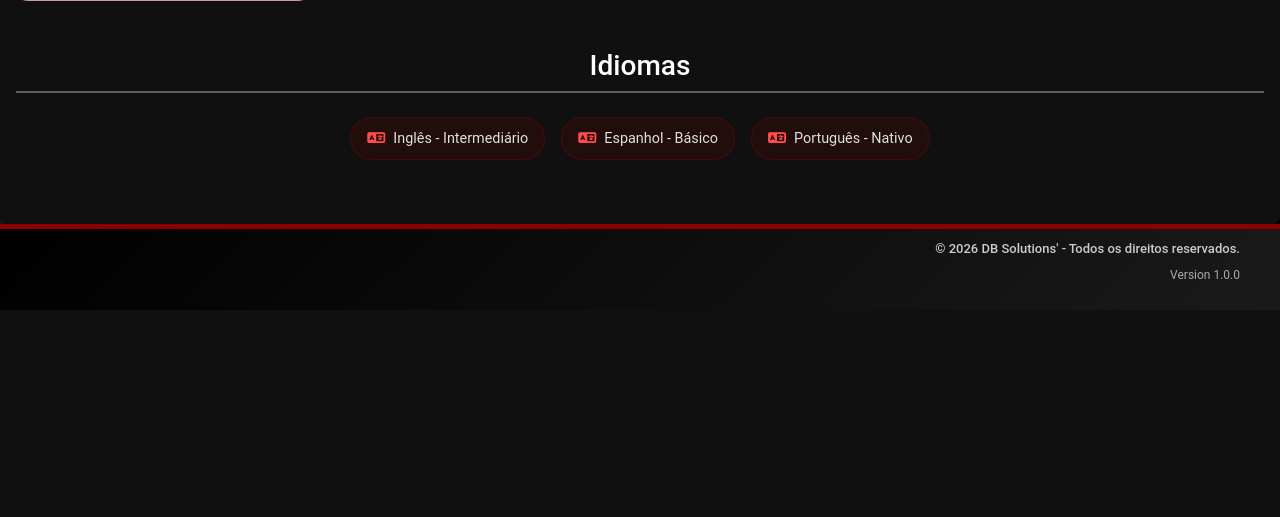
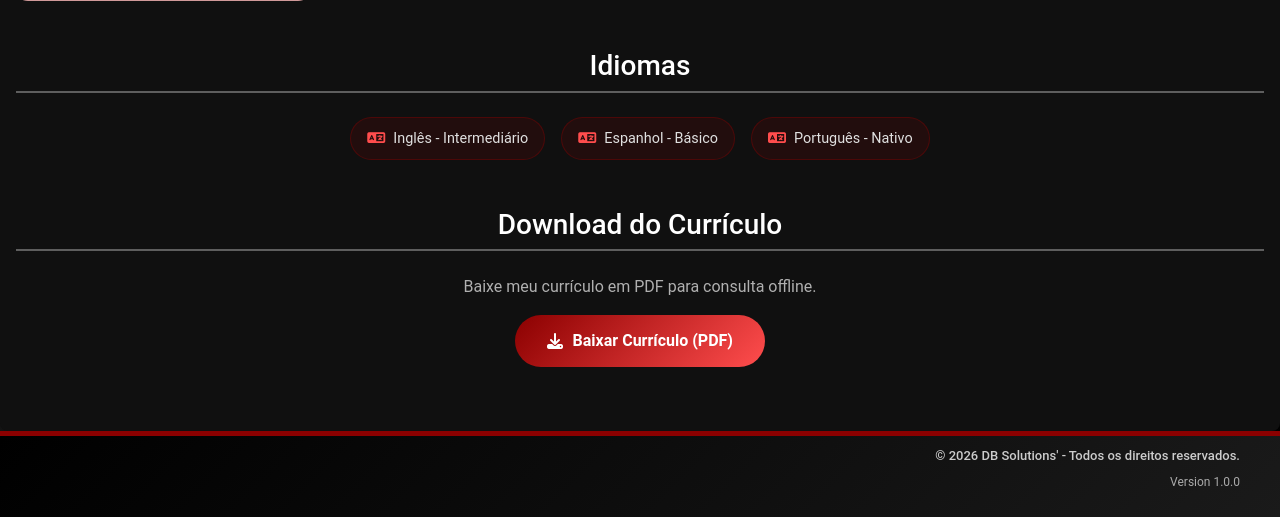
Before and after one commit to diegobernardessv/Curriculum-Vitae_DiegoBernardes, a Flask app: page /resume.html in a window 1280 px wide. Shown: the part 1500-2017 px from the top of the page. Before the commit the page ends 1810 px from the top, so only its background shows below. Run offline with Flask 3, Linux system fonts and the light colour scheme.

Commit message:
criação button download do curriculo

```diff
--- a/static/css/style.css
+++ b/static/css/style.css
@@ -642,6 +642,35 @@ article time::before {
     color: var(--color-accent-light);
 }
 
+.resume-download {
+    text-align: center;
+}
+
+.resume-download p {
+    color: var(--color-muted);
+    margin-bottom: 1rem;
+}
+
+.btn-resume-download {
+    display: inline-flex;
+    align-items: center;
+    gap: 0.6rem;
+    padding: 0.85rem 2rem;
+    border-radius: 999px;
+    background: linear-gradient(135deg, var(--color-accent), var(--color-accent-light));
+    color: #ffffff;
+    text-decoration: none;
+    font-weight: 600;
+    border: none;
+    transition: transform 0.2s ease, box-shadow 0.2s ease;
+}
+
+.btn-resume-download:hover {
+    transform: translateY(-2px);
+    box-shadow: 0 10px 25px rgba(139, 0, 0, 0.35);
+    color: #ffffff;
+}
+
 /* ============================
    7. FOOTER
    ============================ */
--- a/templates/resume.html
+++ b/templates/resume.html
@@ -123,5 +123,13 @@
                 </div>
             </div>
         </section>
+
+        <section id="resume-download" class="resume-section resume-download">
+            <h3>Download do Currículo</h3>
+            <p>Baixe meu currículo em PDF para consulta offline.</p>
+            <a class="btn btn-resume-download" href="{{ url_for('static', filename='files/cv-diego-bernardes.pdf') }}" download>
+                <i class="fas fa-download"></i> Baixar Currículo (PDF)
+            </a>
+        </section>
     </main>
 {% endblock %}
```
Also changed, not shown: Roadmap.md (+3 -2 lines), 1 other file.
